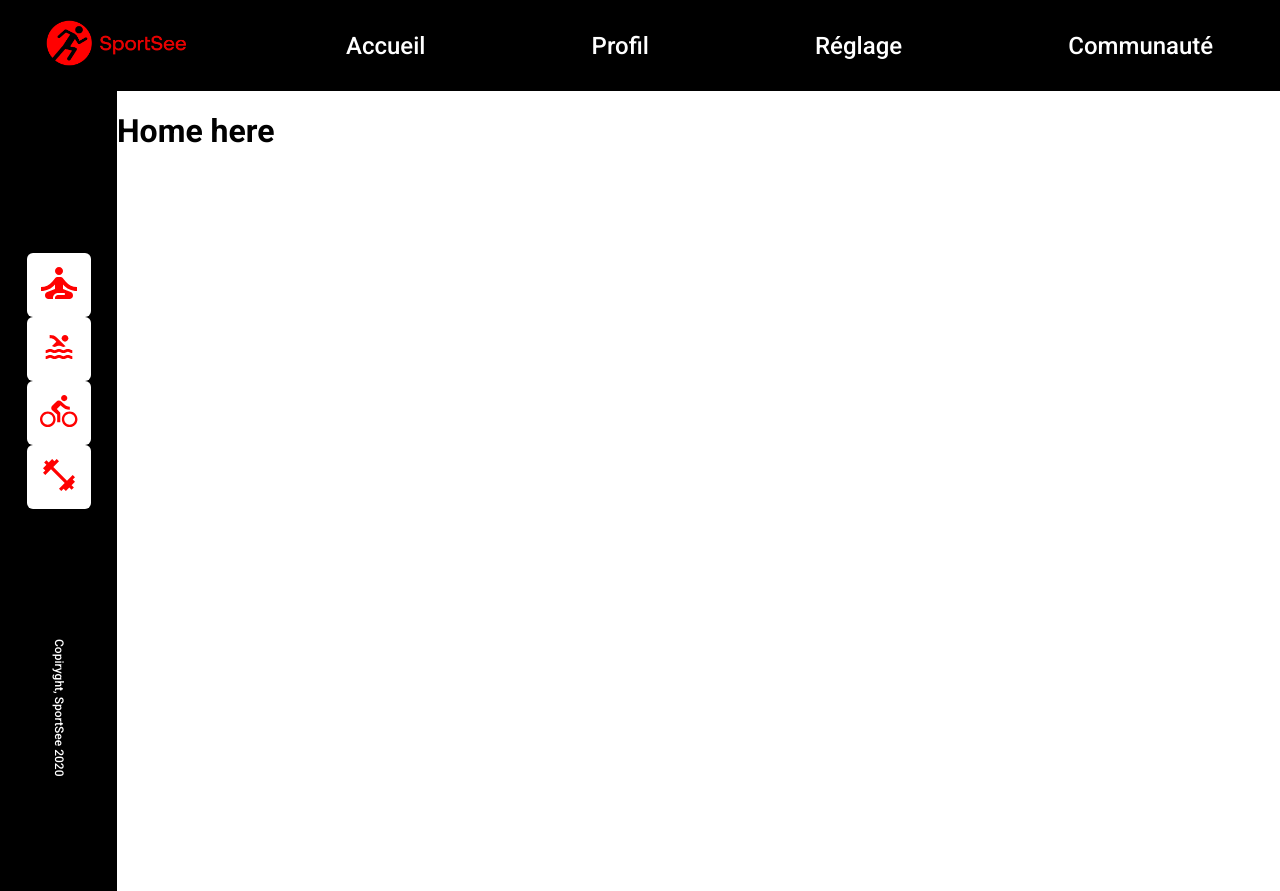
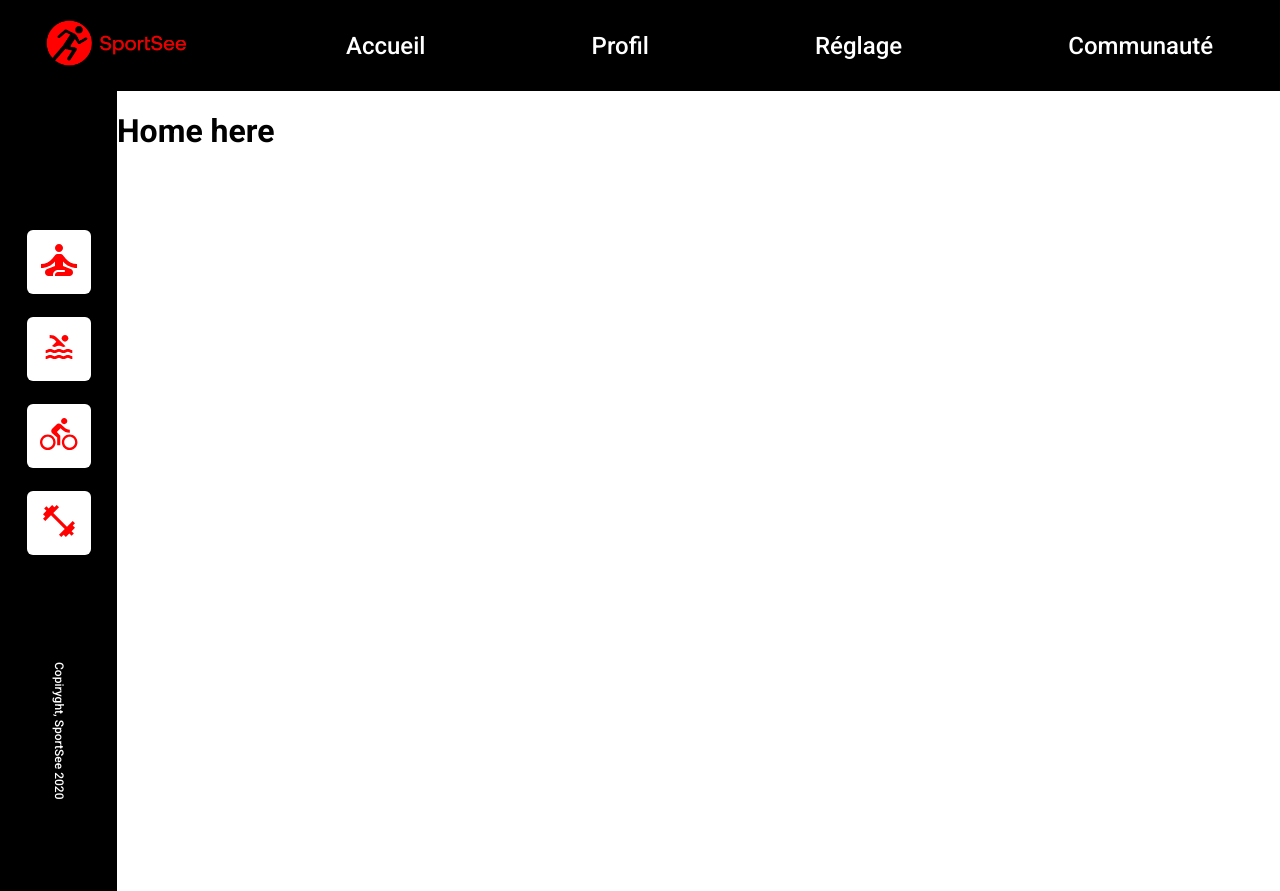
Before and after one commit to imene-yahiaoui/SportSee-TESTS-, a React (Vite) app in the folder FrontEnd/: page / in a window 1280 px wide. Built offline with nearby package versions, Linux system fonts and the light colour scheme.

Commit message:
update css Vertical navigation

```diff
--- a/FrontEnd/src/App.css
+++ b/FrontEnd/src/App.css
@@ -1,12 +1,13 @@
 .App {
   max-width: 1400px;
   margin: 0 auto;
+  min-height: 780px;
+  min-width: 1024px;
 }
 body {
   margin: 0 auto;
   font-family: "Roboto";
 }
-.App-page{
-
+.App-page {
   display: inline-flex;
 }
--- a/FrontEnd/src/containers/verticalNavigation/style.css
+++ b/FrontEnd/src/containers/verticalNavigation/style.css
@@ -11,11 +11,10 @@
   justify-content: space-evenly;
 }
 
-.vertical-navigation-icon {
+.vertical-navigation-icons {
   display: flex;
   flex-direction: column;
   align-items: center;
-
   gap: 23px;
 }
 .vertical-navigation-p {
```
